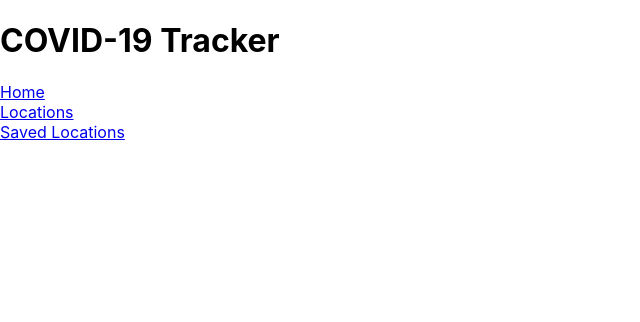
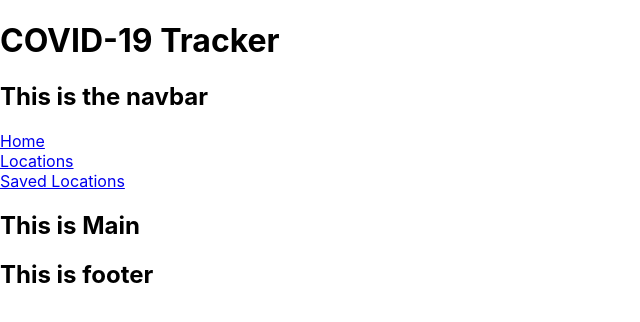
Before and after one commit to Team-Donner-Donder/covid-data-tracker-frontend, a React (Create React App) app: page / in a window 1280 px wide. Shown: the top 322 px of the page, without its empty margins (0-640 px from the left). Built offline with nearby package versions, Linux system fonts and the light colour scheme.

Commit message:
added main and footer component

```diff
--- a/src/App.js
+++ b/src/App.js
@@ -1,6 +1,8 @@
 import './App.css';
 import React, { Component } from 'react';
 import Header from './components/Header.js';
+import Main from './components/Main.js';
+import Footer from './components/Footer.js';
 
 
 
@@ -8,6 +10,8 @@ function App() {
   return (
     <div>
       <Header />
+      <Main />
+      <Footer />
     </div>
   );
 }
--- /dev/null
+++ b/src/components/Footer.js
@@ -0,0 +1,11 @@
+import React, { Component } from 'react'
+
+export default class Footer extends Component {
+  render() {
+    return (
+      <div>
+        <h2> This is footer</h2>
+      </div>
+    )
+  }
+}
--- a/src/components/Header.js
+++ b/src/components/Header.js
@@ -1,11 +1,14 @@
-import React, { Component } from 'react'
-import { Nav } from 'react-bootstrap'
+import React from 'react'
+import  {Component}  from 'react'
+import  Nav  from 'react-bootstrap/Nav'
 
 export default class Header extends Component {
   render() {
     return (
-      <div>
+
+        <>
         <h1> COVID-19 Tracker</h1>
+        <h2> This is the navbar</h2>
         <Nav className="justify-content-center" activeKey="/home">
           <Nav.Item>
             <Nav.Link href="/home">Home</Nav.Link>
@@ -17,7 +20,9 @@ export default class Header extends Component {
             <Nav.Link eventKey="link-2">Saved Locations</Nav.Link>
           </Nav.Item>
         </Nav>
-      </div>
+
+        </>
+
     )
   }
 }
--- /dev/null
+++ b/src/components/Main.js
@@ -0,0 +1,13 @@
+import React, { Component } from 'react'
+
+
+
+export default class Main extends Component {
+  render() {
+    return (
+      <div>
+        <h2> This is Main</h2>
+      </div>
+    )
+  }
+}
```
